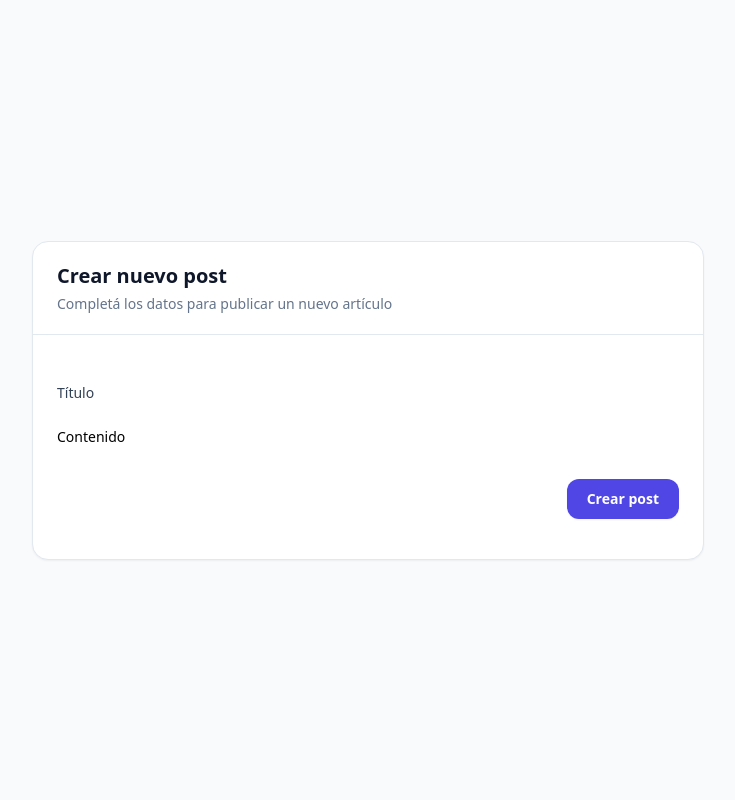
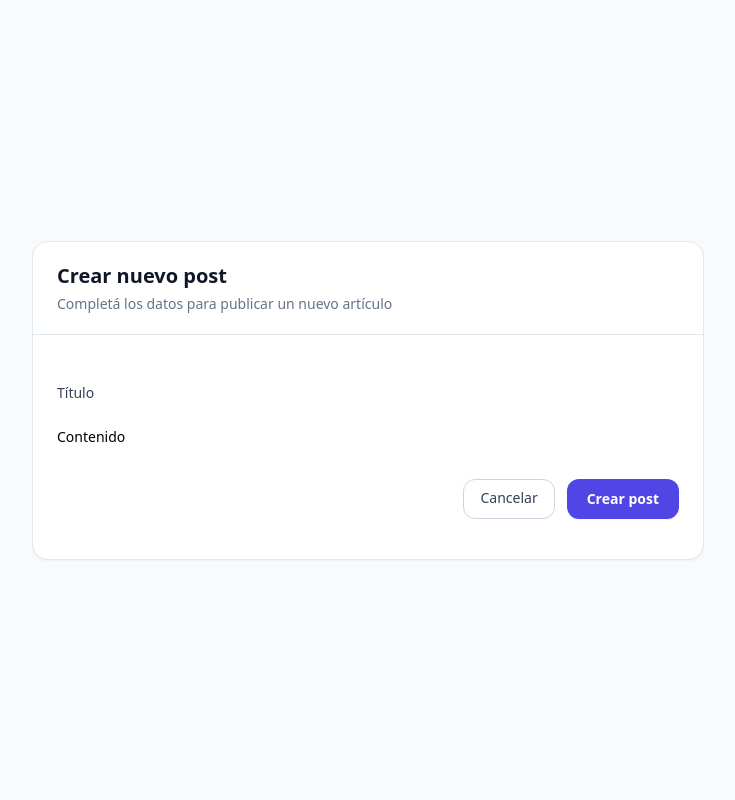
Before and after one commit to leydafleitas/introduccion, a Django app: page /blog/create/ in a window 1280 px wide. Shown: the whole page, without its empty margins (272-1007 px from the left). Run offline with Django 5.2, Linux system fonts and the light colour scheme; some libraries are stand-ins or nearby versions.

Commit message:
updates para poder volver a blog list desde craer post y desde actualizar

```diff
--- a/templates/blog_create.html
+++ b/templates/blog_create.html
@@ -38,7 +38,11 @@
                     </div>
 
                     <!-- Botón -->
-                    <div class="flex justify-end pt-2">
+                    <div class="flex justify-end gap-3 pt-2">
+                        <a href="{% url 'blog:home' %}"
+                            class="rounded-xl border border-slate-300 bg-white px-4 py-2 text-sm font-medium text-slate-700 hover:bg-slate-50">
+                            Cancelar
+                        </a>
                         <button type="submit"
                         class="rounded-xl bg-indigo-600 px-5 py-2.5 text-sm font-semibold text-white shadow-sm hover:bg-indigo-500 active:bg-indigo-700 focus:outline-none focus:ring-4 focus:ring-indigo-200">
                             Crear post
```
Also changed, not shown: templates/blog_update.html (+8 -4 lines).
